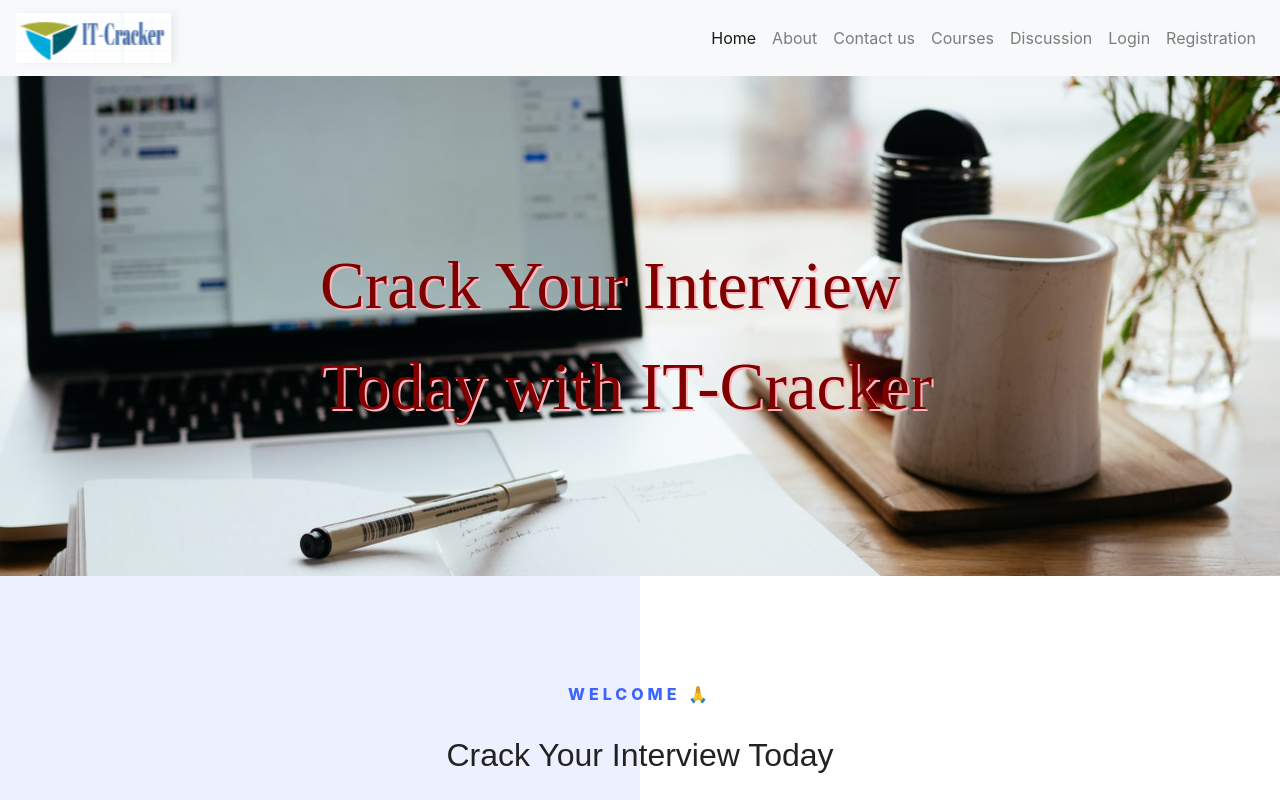
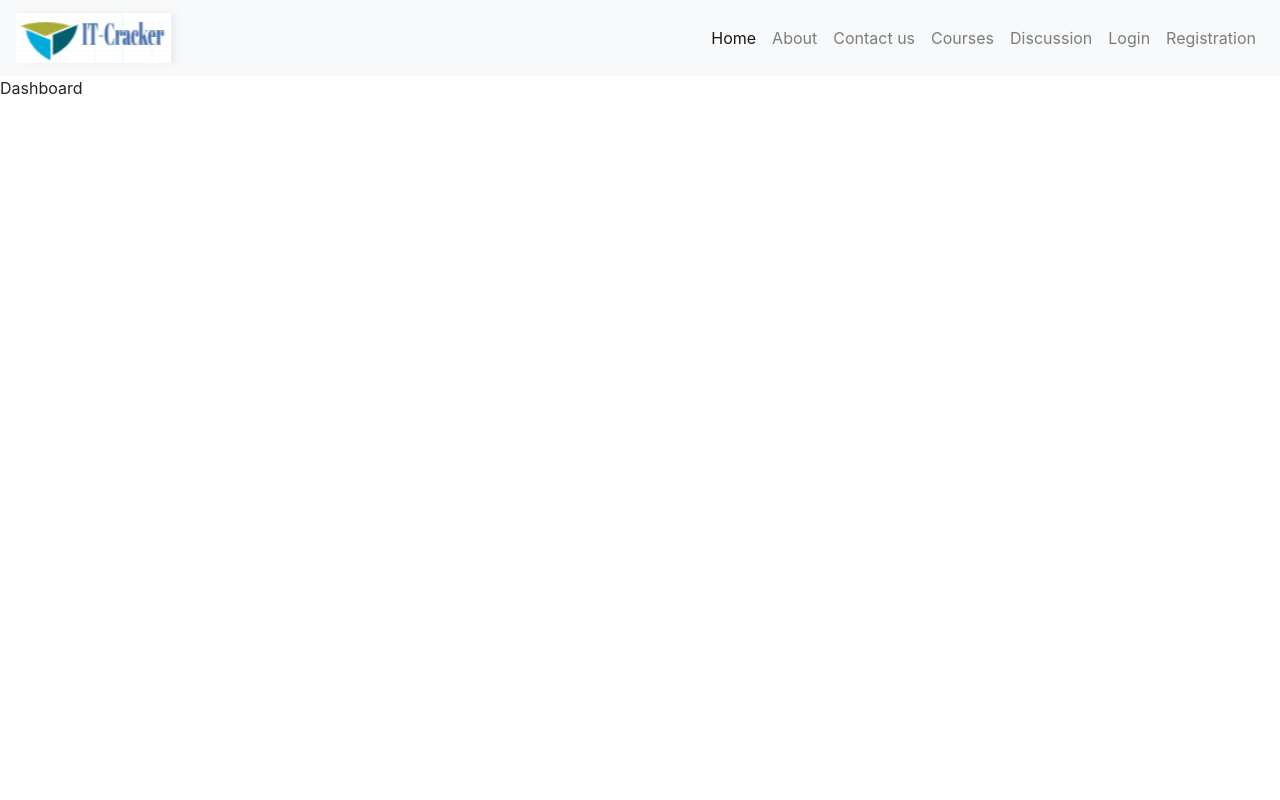
Before and after one commit to abhishekiiitp/it-cracker, a React (Create React App) app in the folder client/: page / in a window 1280 px wide. Shown: the top 800 px of the page. Built offline with nearby package versions, Linux system fonts and the light colour scheme; no server answers.

Commit message:
Start modifying the front page

```diff
--- a/client/src/App.js
+++ b/client/src/App.js
@@ -86,6 +86,8 @@
 import Dataanalysis_q from '../src/components/Quiz/dataanalysis_q';
 import Matlab_q from '../src/components/Quiz/matlab_q';
 import Cybersecurity_q from '../src/components/Quiz/cybersecurity_q';
+
+import Dashboard from './components/Dashboard/Dashboard'
 // we create a contextAPI
 export const UserContext = createContext();
 
@@ -96,9 +98,12 @@
   return (
     <>
        <Switch>
-      <Route exact path="/">
+       <Route exact path="/">
+        <Dashboard />
+      </Route>
+      {/* <Route exact path="/">
         <Home />
-      </Route>
+      </Route> */}
 
       <Route path="/about">
         <About />
--- /dev/null
+++ b/client/src/components/Dashboard/Dashboard.js
@@ -0,0 +1,9 @@
+import React from 'react'
+
+const Dashboard = () => {
+  return (
+    <div>Dashboard</div>
+  )
+}
+
+export default Dashboard
```
Also changed, not shown: client/src/components/Dashboard/Dashboard.module.css (added).
